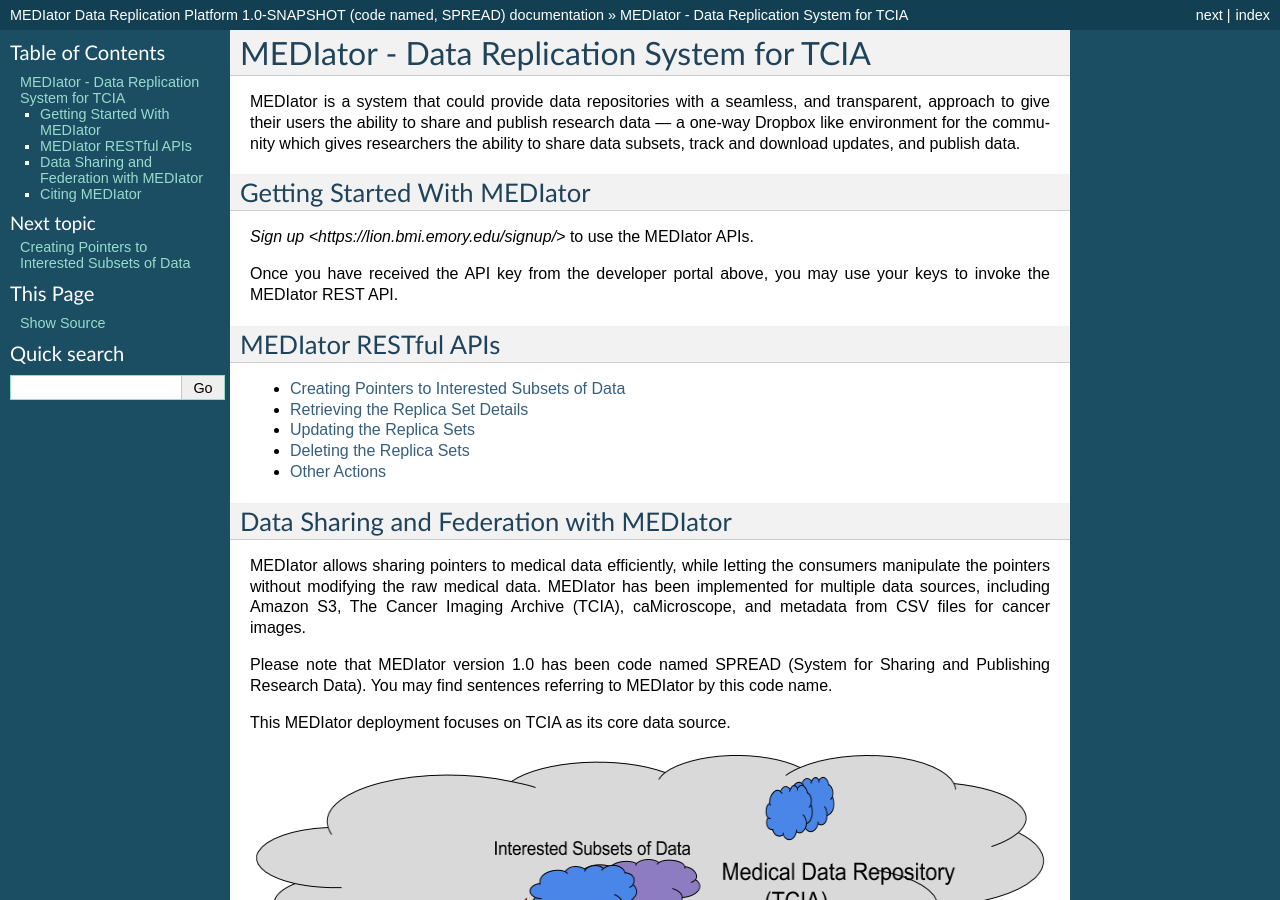
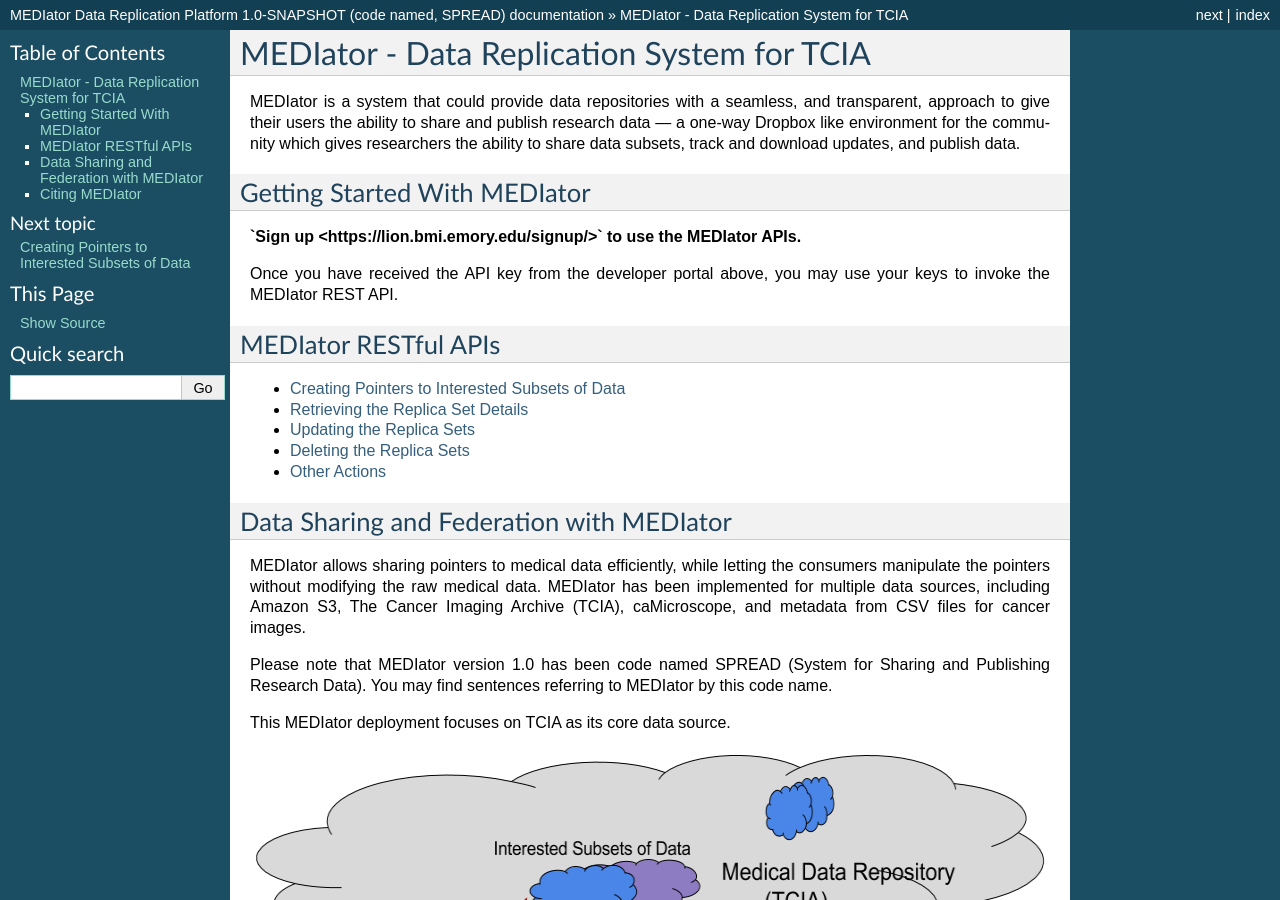
Before and after one commit to pradeeban/tcia-mediator, a Sphinx documentation site: the page built from docs/source/index.rst, in a window 1280 px wide and 900 px high. Built offline with Sphinx 7.4.7, drawn with Linux system fonts in a browser that asks for light colours.

```diff
--- a/docs/source/index.rst
+++ b/docs/source/index.rst
@@ -15,7 +15,7 @@
 Getting Started With MEDIator
 #############################
 
-`Sign up <https://lion.bmi.emory.edu/signup/>` to use the MEDIator APIs.
+**`Sign up <https://lion.bmi.emory.edu/signup/>` to use the MEDIator APIs.**
 
 Once you have received the API key from the developer portal above, you may use your keys to invoke the MEDIator REST API.
 
```
